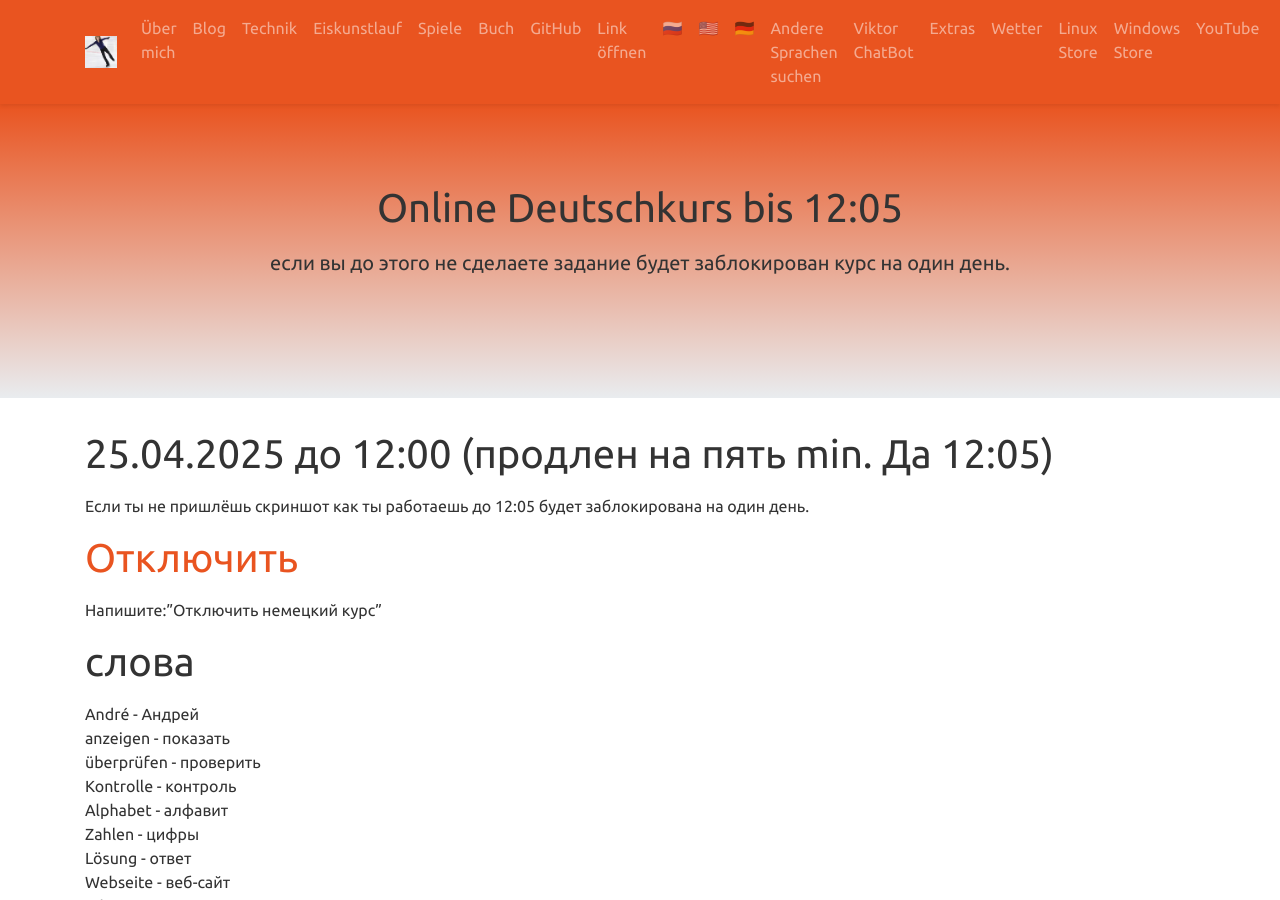
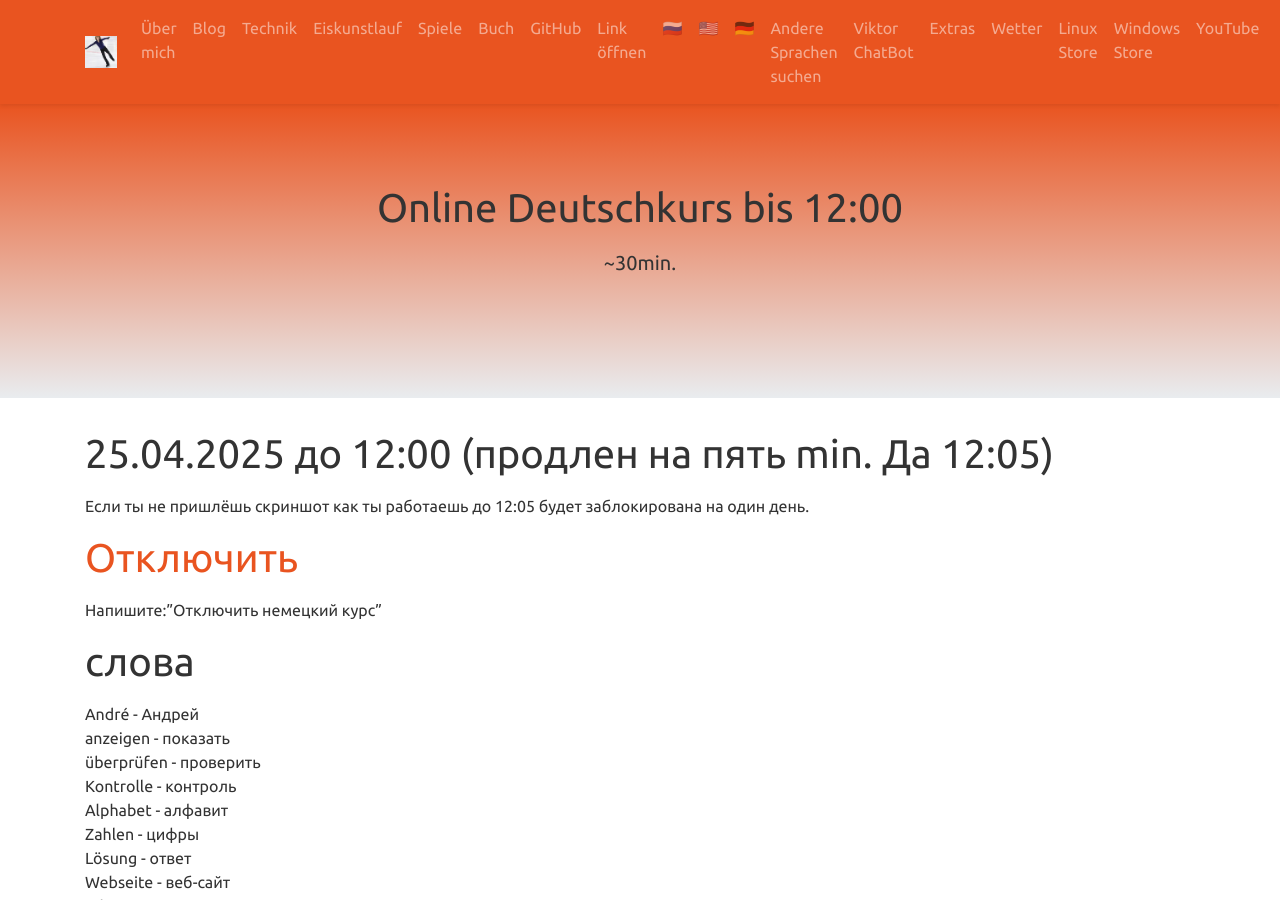
Before and after one commit to viktor-chiarcos/viktor-chiarcos.github.io, a Jekyll site: the page built from _pages/ivan/index.md, in a window 1280 px wide and 900 px high. Built offline with Jekyll 4.4.1, drawn with Linux system fonts in a browser that asks for light colours.

Commit message:
index.md aktualisieren

```diff
--- a/_pages/ivan/index.md
+++ b/_pages/ivan/index.md
@@ -2,8 +2,8 @@
 layout: home
 permalink: /kurs/de-ru/
 
-title: "Online Deutschkurs bis 12:05"
-excerpt: "если вы до этого не сделаете задание будет заблокирован курс на один день."
+title: "Online Deutschkurs bis 12:00"
+excerpt: "~30min."
 action: true
 ---
 
```
